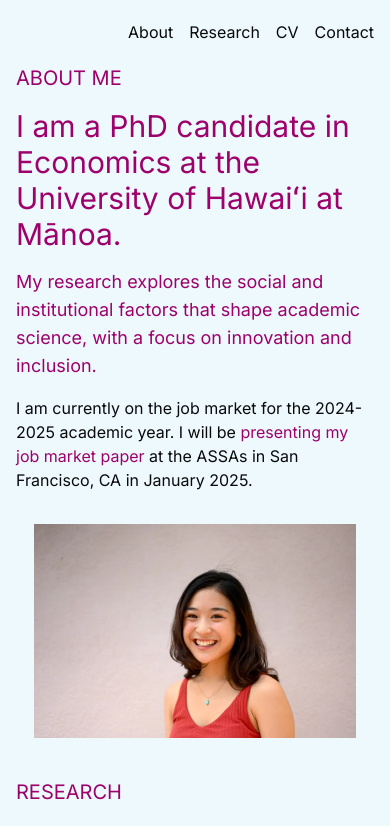
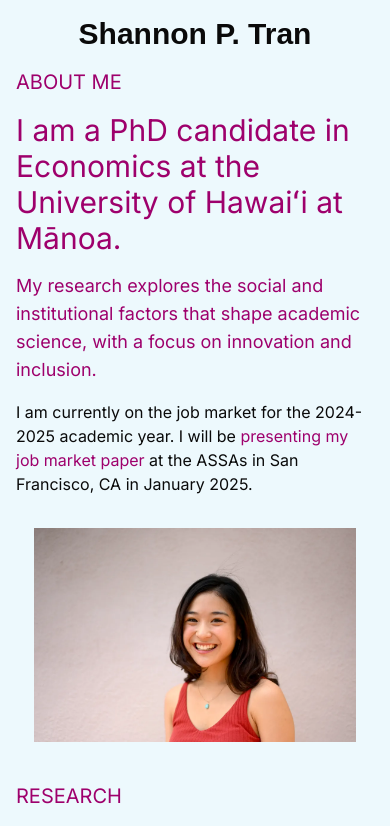
Before and after one commit to pillowfication/shantran, a Next.js app: page / in a window 390 px wide. Shown: the top 826 px of the page. Built offline with nearby package versions, Linux system fonts and the light colour scheme; a web font is replaced by a local one.

Commit message:
mobile top bar

```diff
--- a/src/app/(home)/layout.tsx
+++ b/src/app/(home)/layout.tsx
@@ -9,11 +9,11 @@ export const metadata: Metadata = {
 export default function HomeLayout ({ children }: Readonly<{ children: ReactNode }>) {
   return (
     <div className='container mx-auto xl:max-w-screen-lg'>
-      <nav>
-        <ul className='flex w-full px-2 [&>li]:inline-block [&>li]:px-2 [&>li]:py-5'>
-          <li className='flex-grow'>
-            <span className='hidden md:inline text-3xl font-phitagate font-bold'>Shannon P. Tran</span>
-          </li>
+      <nav className='flex px-4 items-center'>
+        <div className='flex-grow text-3xl font-phitagate font-bold text-center md:text-left py-4 md:py-0'>
+          Shannon P. Tran
+        </div>
+        <ul className='hidden md:block [&>li]:inline-block [&>li]:px-2 [&>li]:py-5'>
           <li><a href='#about-me'>About</a></li>
           <li><a href='#research'>Research</a></li>
           <li><a href='/cv'>CV</a></li>
```
Also changed, not shown: 1 other file (tests, documents, lock files or other folders).
